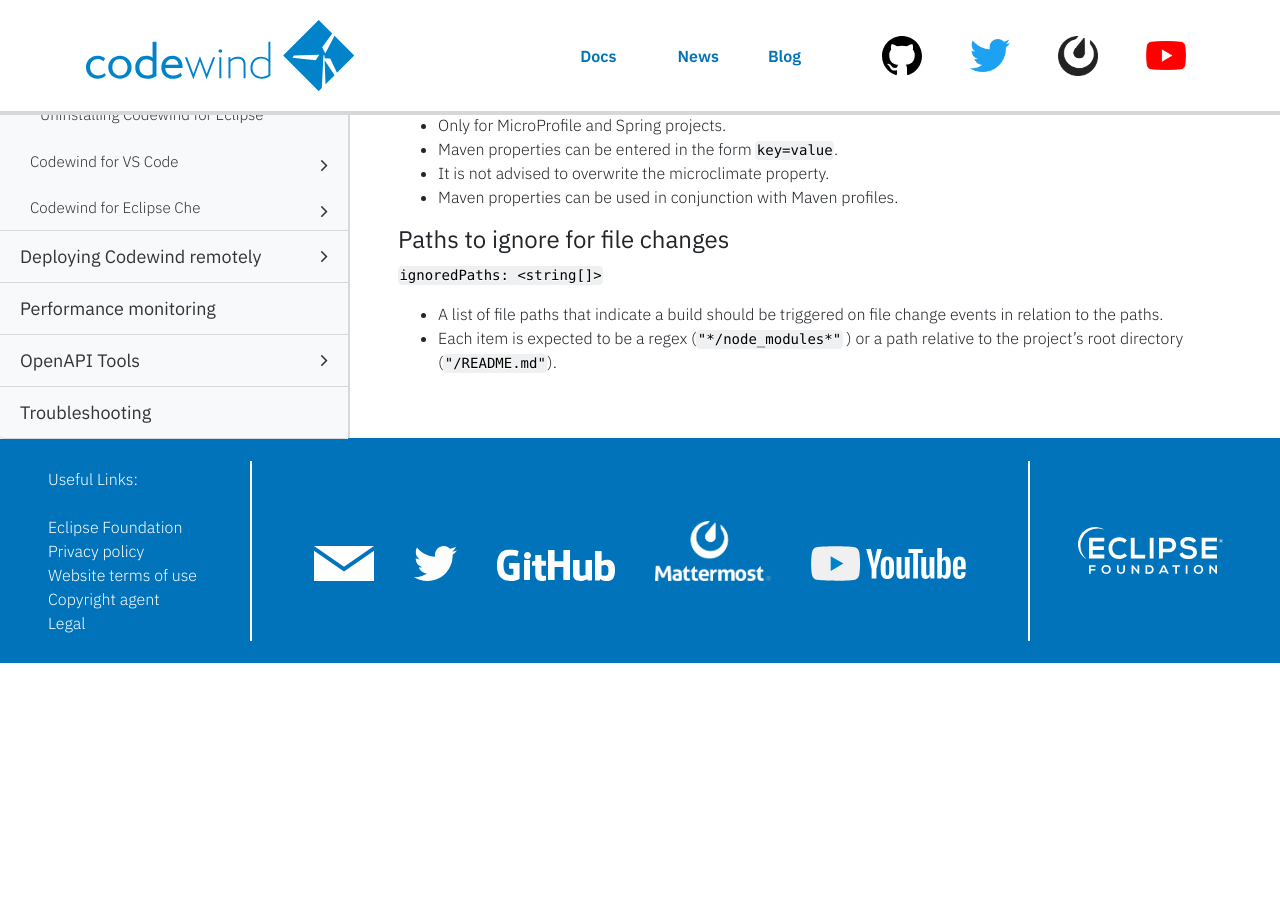
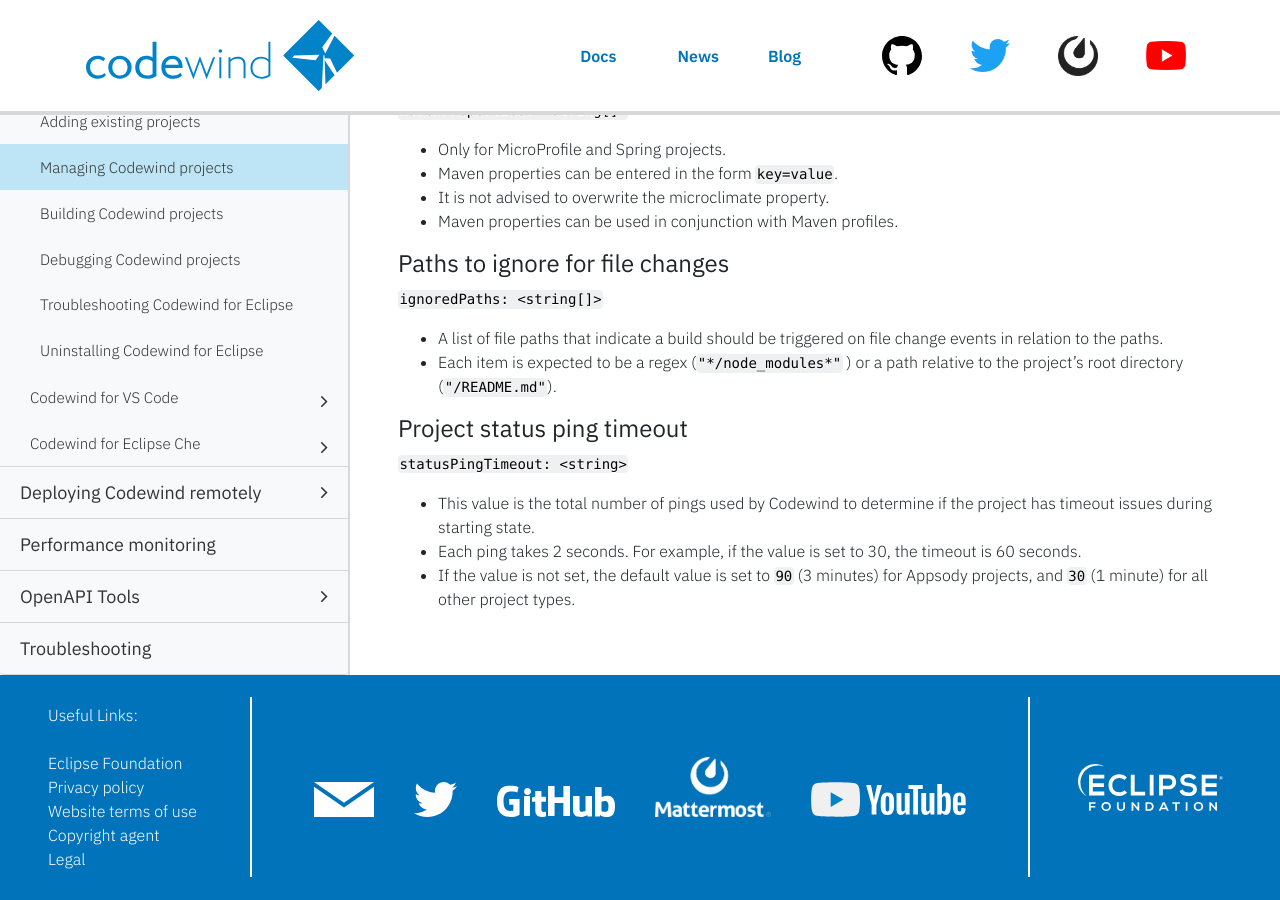
Before and after one commit to eclipse-archived/codewind-docs, a Jekyll site: the page built from docs/_documentations/mdt-eclipse-managingprojects.md, in a window 1280 px wide and 900 px high, scrolled down 3176 px. Built offline with Jekyll 4.4.1, drawn with Linux system fonts in a browser that asks for light colours; nearby versions of some CDN libraries; comment, search, counter and statistics services are not loaded; before the commit the page ends 3839 px from its top, so only the background shows below that; some of the changed text lies outside the part shown.

Commit message:
Adding Project status ping timeout
https://github.com/eclipse/codewind-docs/pull/322/files

```diff
--- a/docs/_documentations/mdt-eclipse-managingprojects.md
+++ b/docs/_documentations/mdt-eclipse-managingprojects.md
@@ -60,7 +60,7 @@ The list of supported project settings are:
 * [Maven profiles](#maven-profiles)
 * [Maven properties](#maven-properties)
 * [Paths to ignore for file changes](#paths-to-ignore-for-file-changes)
-
+* [Project status ping timeout](#project-status-ping-timeout)
 
 #### Context root
 `contextRoot: <string>`
@@ -115,3 +115,9 @@ The list of supported project settings are:
 `ignoredPaths: <string[]>`
 - A list of file paths that indicate a build should be triggered on file change events in relation to the paths.
 - Each item is expected to be a regex (`"*/node_modules*"` ) or a path relative to the project's root directory (`"/README.md"`).
+
+#### Project status ping timeout
+`statusPingTimeout: <string>`
+- This value is the total number of pings used by Codewind to determine if the project has timeout issues during starting state.
+- Each ping takes 2 seconds. For example, if the value is set to 30, the timeout is 60 seconds.
+- If the value is not set, the default value is set to `90` (3 minutes) for Appsody projects, and `30` (1 minute) for all other project types.
```
